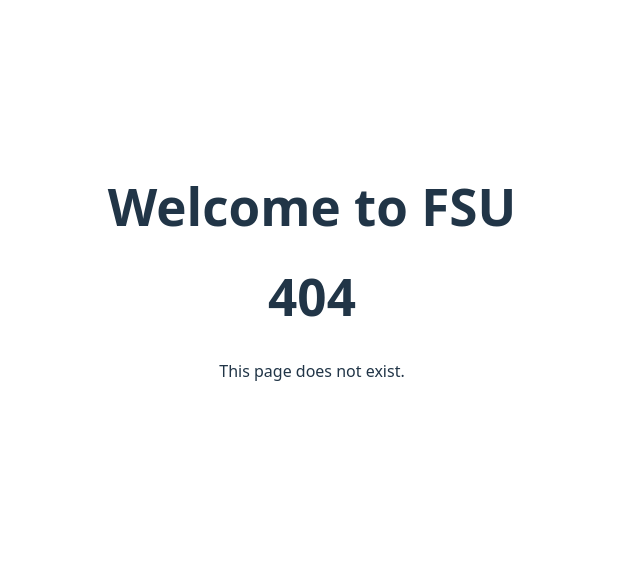
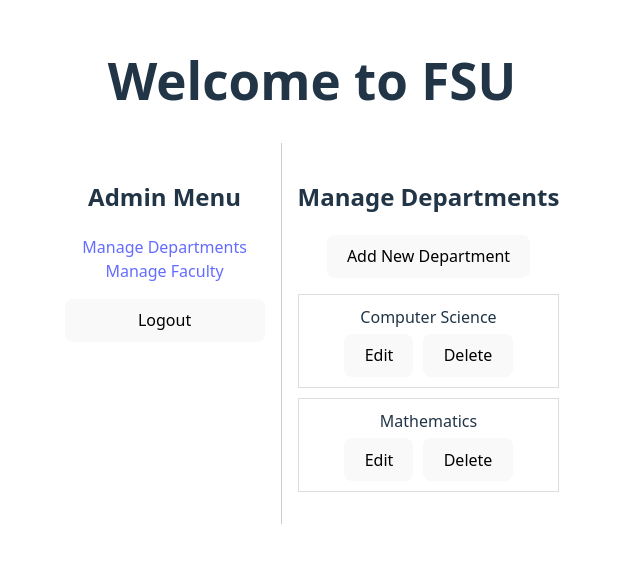
Before and after one commit to charmcity-code/fsu-frontend, a React (Vite) app: page /admin/departments in a window 1280 px wide. Before the commit this address had no page. Shown: the part 129-692 px from the top of the page, without its empty margins (328-968 px from the left). Built offline with nearby package versions, Linux system fonts and the light colour scheme; sample sign-in values are in the browser's storage.

Commit message:
third commit, built add/edit/delete forms, use dummy handlers

```diff
--- a/src/App.jsx
+++ b/src/App.jsx
@@ -12,29 +12,39 @@ import Error404 from "./pages/Error404"; //
 import LoginPage from "./pages/LoginPage";
 import RegisterPage from "./pages/RegisterPage";
 import AdminDashboard from "./pages/AdminDashboard";
-import { AuthProvider } from "./context/AuthContext"; // 1. Import the provider
+import { AuthProvider } from "./context/AuthContext";
+import ManageDepartments from "./pages/admin/ManageDepartments";
+import ManageFaculty from "./pages/admin/ManageFaculty";
+import ProtectedRoute from "./components/ProtectedRoute";
 
 function App() {
   return (
-    // 2. Wrap everything in the AuthProvider
     <AuthProvider>
       <h1>Welcome to FSU</h1>
       <Routes>
         {/* Public routes that use the shared Layout with Navbar */}
         <Route element={<Layout />}>
-          <Route index element={<DepartmentsList />} /> {/* */}
-          <Route path="/departments" element={<DepartmentsList />} /> {/* */}
-          <Route path="/departments/:id" element={<DepartmentDetails />} />{" "}
-          {/* */}
-          <Route path="/faculty" element={<FacultyList />} /> {/* */}
-          <Route path="/faculty/:id" element={<FacultyDetails />} /> {/* */}
+          <Route index element={<DepartmentsList />} />
+          <Route path="/departments" element={<DepartmentsList />} />
+          <Route path="/departments/:id" element={<DepartmentDetails />} />
+          <Route path="/faculty" element={<FacultyList />} />
+          <Route path="/faculty/:id" element={<FacultyDetails />} />
         </Route>
+
         {/* Admin routes that do NOT use the shared Layout */}
         <Route path="/login" element={<LoginPage />} />
         <Route path="/register" element={<RegisterPage />} />
-        <Route path="/admin" element={<AdminDashboard />} />
+
+        {/* --- MODIFIED ADMIN ROUTE --- */}
+        <Route path="/admin" element={ <ProtectedRoute> <AdminDashboard /> </ProtectedRoute> }
+        >
+          {/* Nested routes render inside AdminDashboard's <Outlet> */}
+          <Route path="departments" element={<ManageDepartments />} />
+          <Route path="faculty" element={<ManageFaculty />} />
+        </Route>
+
         {/* Catch-all 404 route */}
-        <Route path="*" element={<Error404 />} /> {/* */}
+        <Route path="*" element={<Error404 />} />
       </Routes>
     </AuthProvider>
   );
--- /dev/null
+++ b/src/components/ProtectedRoute.jsx
@@ -0,0 +1,14 @@
+import { Navigate } from "react-router";
+import { useAuth } from "../context/AuthContext";
+
+export default function ProtectedRoute({ children }) {
+  const { token } = useAuth();
+
+  if (!token) {
+    // If there's no token, redirect to the /login page
+    return <Navigate to="/login" replace />;
+  }
+
+  // If there is a token, render the component that was passed in
+  return children;
+}
--- a/src/layout/Navbar.jsx
+++ b/src/layout/Navbar.jsx
@@ -1,4 +1,4 @@
-import { NavLink } from "react-router-dom";
+import { NavLink } from "react-router";
 import { useAuth } from "../context/AuthContext";
 
 export default function Navbar() {
--- a/src/pages/AdminDashboard.jsx
+++ b/src/pages/AdminDashboard.jsx
@@ -1,21 +1,15 @@
 import { useAuth } from "../context/AuthContext";
-import { NavLink } from "react-router-dom"; // Use NavLink for internal navigation
+import { NavLink, Outlet } from "react-router";
 
 export default function AdminDashboard() {
   const { logout } = useAuth(); // Get the logout function
 
   return (
     <div style={{ display: "flex" }}>
-      <aside
-        style={{
-          width: "200px",
-          borderRight: "1px solid #ccc",
-          padding: "1rem",
-        }}
-      >
+      <aside style={{ width: "200px", borderRight: "1px solid #ccc", padding: "1rem" }}>
         <h2>Admin Menu</h2>
         <nav style={{ display: "flex", flexDirection: "column" }}>
-          {/* These links don't go anywhere yet, but set up the structure */}
+          {/* These links now point to your new pages */}
           <NavLink to="/admin/departments">Manage Departments</NavLink>
           <NavLink to="/admin/faculty">Manage Faculty</NavLink>
           <button onClick={logout} style={{ marginTop: "1rem" }}>
@@ -24,9 +18,8 @@ export default function AdminDashboard() {
         </nav>
       </aside>
       <main style={{ flex: 1, padding: "1rem" }}>
-        <h1>Admin Dashboard</h1>
-        <p>Welcome! Select an option from the menu to get started.</p>
-        {/* The content for managing departments/faculty will go here */}
+        {/* 2. Add the Outlet here. This is where the nested routes will render. */}
+        <Outlet />
       </main>
     </div>
   );
--- /dev/null
+++ b/src/pages/admin/ManageDepartments.jsx
@@ -0,0 +1,47 @@
+import React from 'react';
+
+// Dummy data until we fetch from the API
+const dummyDepartments = [
+  { id: 1, name: 'Computer Science' },
+  { id: 2, name: 'Mathematics' },
+];
+
+export default function ManageDepartments() {
+  const handleAdd = () => {
+    const name = prompt('Enter new department name:');
+    if (name) {
+      console.log('DUMMY HANDLER: Adding department -', name);
+    }
+  };
+
+  const handleEdit = (id) => {
+    const newName = prompt('Enter new name for department ' + id);
+    if (newName) {
+      console.log(`DUMMY HANDLER: Editing department ${id} to ${newName}`);
+    }
+  };
+
+  const handleDelete = (id) => {
+    if (window.confirm('Are you sure you want to delete department ' + id + '?')) {
+      console.log('DUMMY HANDLER: Deleting department -', id);
+    }
+  };
+
+  return (
+    <div>
+      <h2>Manage Departments</h2>
+      <button onClick={handleAdd}>Add New Department</button>
+      <ul style={{ listStyle: 'none', padding: 0 }}>
+        {dummyDepartments.map((dept) => (
+          <li key={dept.id} style={{ margin: '10px 0', border: '1px solid #ddd', padding: '10px' }}>
+            {dept.name}
+            <div style={{ marginTop: '5px' }}>
+              <button onClick={() => handleEdit(dept.id)}>Edit</button>
+              <button onClick={() => handleDelete(dept.id)} style={{ marginLeft: '10px' }}>Delete</button>
+            </div>
+          </li>
+        ))}
+      </ul>
+    </div>
+  );
+}
--- /dev/null
+++ b/src/pages/admin/ManageFaculty.jsx
@@ -0,0 +1,47 @@
+import React from 'react';
+
+// Dummy data until we fetch from the API
+const dummyFaculty = [
+  { id: 1, name: 'Dr. Ada Lovelace' },
+  { id: 2, name: 'Dr. Alan Turing' },
+];
+
+export default function ManageFaculty() {
+  const handleAdd = () => {
+    const name = prompt('Enter new professor name:');
+    if (name) {
+      console.log('DUMMY HANDLER: Adding professor -', name);
+    }
+  };
+
+  const handleEdit = (id) => {
+    const newName = prompt('Enter new name for professor ' + id);
+    if (newName) {
+      console.log(`DUMMY HANDLER: Editing professor ${id} to ${newName}`);
+    }
+  };
+
+  const handleDelete = (id) => {
+    if (window.confirm('Are you sure you want to delete professor ' + id + '?')) {
+      console.log('DUMMY HANDLER: Deleting professor -', id);
+    }
+  };
+
+  return (
+    <div>
+      <h2>Manage Faculty</h2>
+      <button onClick={handleAdd}>Add New Professor</button>
+      <ul style={{ listStyle: 'none', padding: 0 }}>
+        {dummyFaculty.map((prof) => (
+          <li key={prof.id} style={{ margin: '10px 0', border: '1px solid #ddd', padding: '10px' }}>
+            {prof.name}
+            <div style={{ marginTop: '5px' }}>
+              <button onClick={() => handleEdit(prof.id)}>Edit</button>
+              <button onClick={() => handleDelete(prof.id)} style={{ marginLeft: '10px' }}>Delete</button>
+            </div>
+          </li>
+        ))}
+      </ul>
+    </div>
+  );
+}
```
